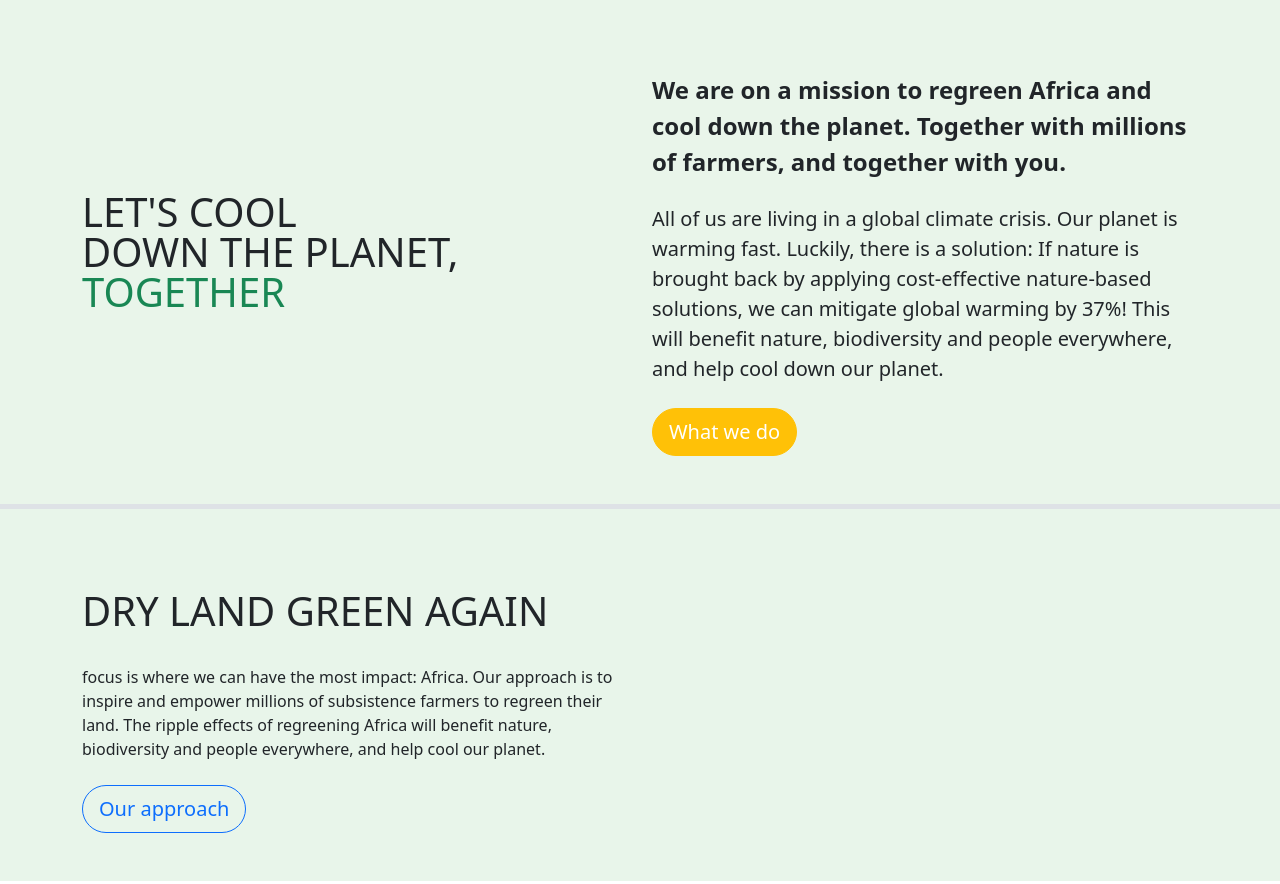
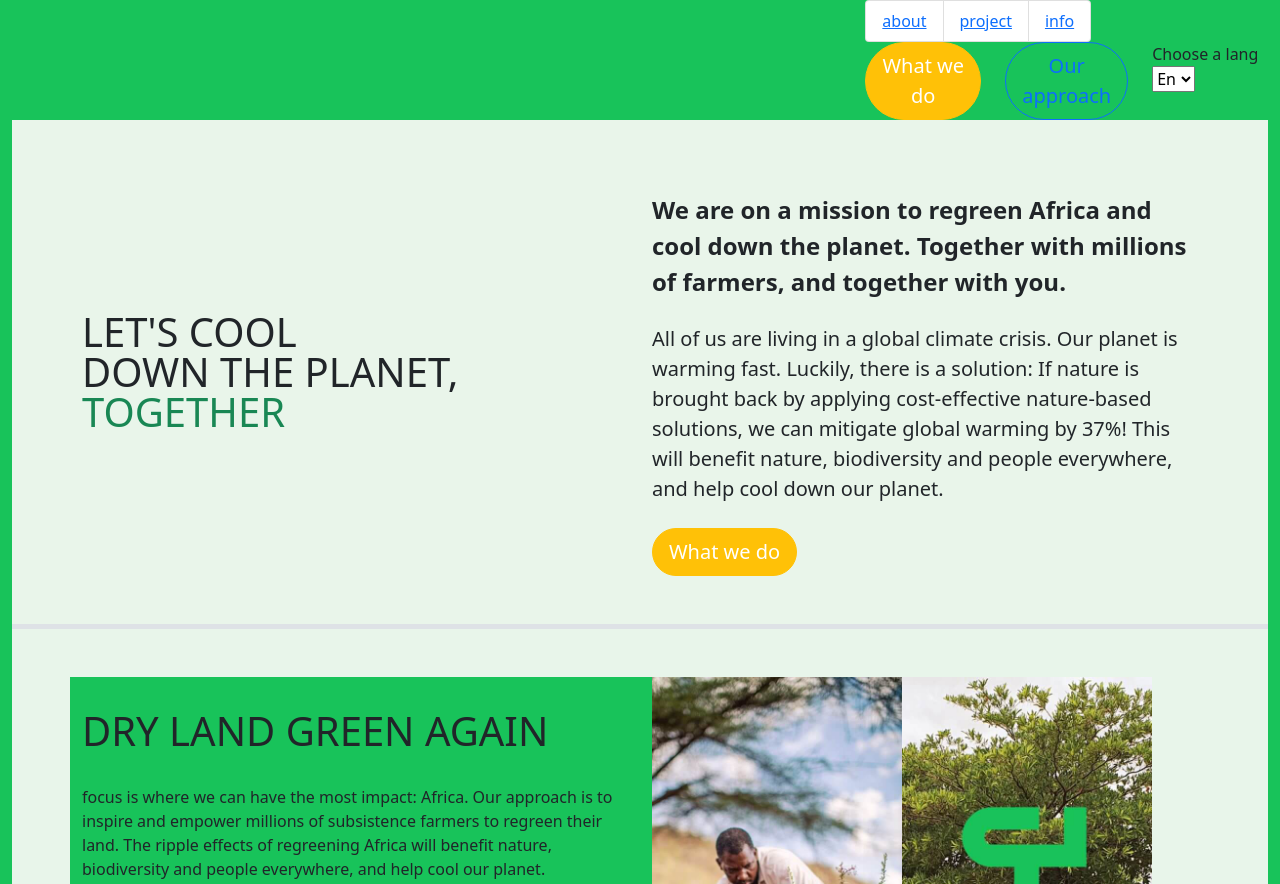
Before and after one commit to bavykin1234/justdiggit, a plain HTML site: page new.html in a window 1280 px wide. Shown: the top 884 px of the page. Drawn offline with nearby package versions, Linux system fonts and the light colour scheme.

Commit message:
header added

```diff
--- a/new.html
+++ b/new.html
@@ -13,6 +13,52 @@
 </head>
 
 <body>
+  <div class="container-fluid" id="menu">
+    <div class="row">
+      <div class="col">
+
+      </div>
+
+      <div class="col">
+
+      </div>
+
+      <div class="col">
+        <div class="row">
+          <div class="col">
+            <ul class="list-group list-group-horizontal">
+              <li class="list-group-item"><a href="https://getbootstrap.com/docs/5.2/components/list-group/#horizontal">about</a></li>
+              <li class="list-group-item"><a href="https://getbootstrap.com/docs/5.2/components/list-group/#horizontal">project</a></li>
+              <li class="list-group-item"><a href="https://getbootstrap.com/docs/5.2/components/list-group/#horizontal">info</a></li>
+            </ul>
+
+        </div>
+
+
+
+      </div>
+
+      <div class="col">
+        <div class="row">
+          <div class="col">
+            <button class="btn btn-warning rounded-pill btn-lg" id="what-we-do">What we do</button>
+          </div>
+          <div class="col">
+            <button class="btn btn-outline-primary rounded-pill btn-lg" id="our-approach-btn">Our approach</button>
+          </div>
+          <div class="col">
+            <label for="cars">Choose a lang</label>
+              <select name="cars" id="cars">
+                <option value="en">En</option>
+                <option value="ua">Ua</option>
+              </select>
+          </div>
+        </div>
+      </div>
+
+    </div>
+  </div>
+
   <div class="container-fluid p-5" id="together-cool">
     <div class="container" >
       <div class="row">
@@ -53,7 +99,7 @@
     <div class="container">
       <div class="row">
 
-        <div class="col">
+        <div class="col" id="color-picture">
           <div class="row mt-4">
             <div class="col fs-1"> DRY LAND GREEN AGAIN</div>
           </div>
@@ -69,7 +115,8 @@
           </div>
         </div>
 
-        <div class="col">
+        <div class="col p-0">
+          <img src="pages/fb_image.1.jpg" alt="global" width="500" height="500">
         </div>
 
       </div>
--- a/stylesheets_new.css
+++ b/stylesheets_new.css
@@ -21,3 +21,11 @@ body {
 #again-color {
   background-color: #e8f5ea;
 }
+
+#color-picture {
+  background-color: #18c35a ;
+}
+
+#menu {
+  background-color: #18c35a;
+}
```
